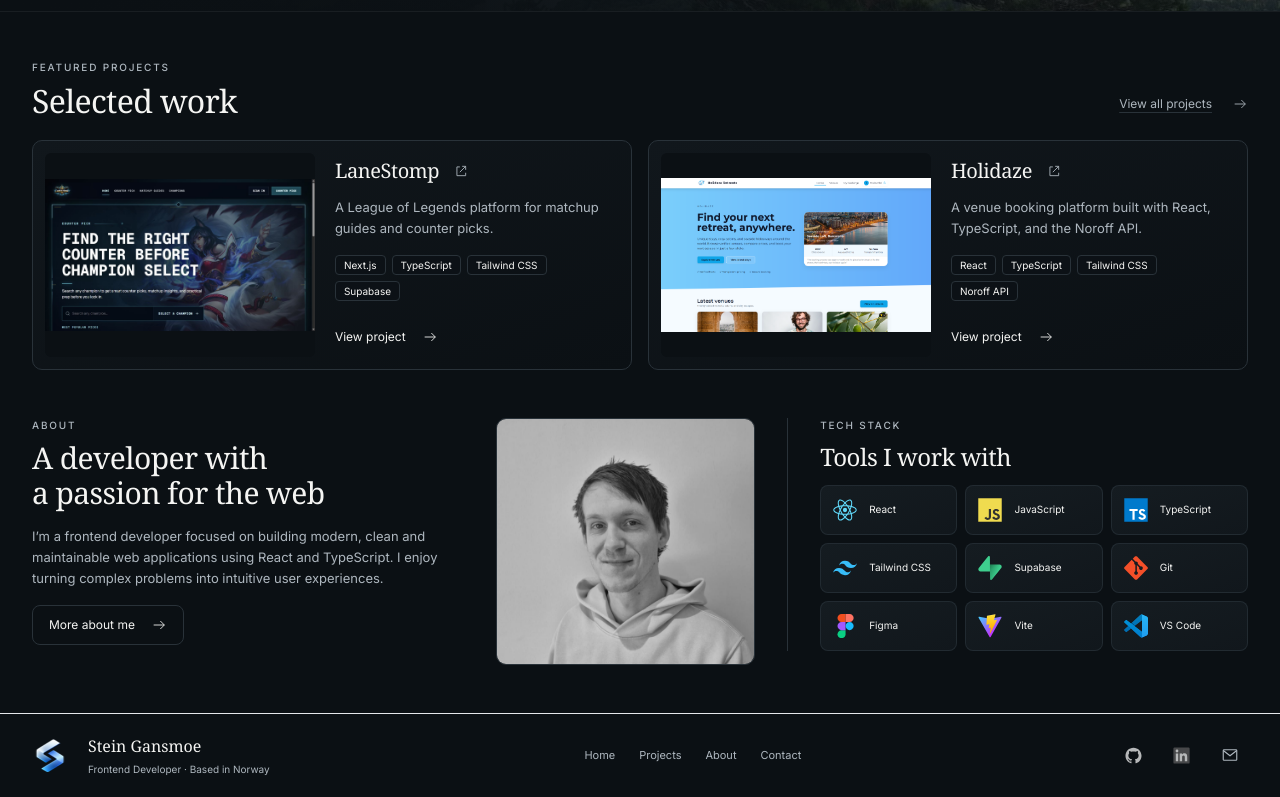
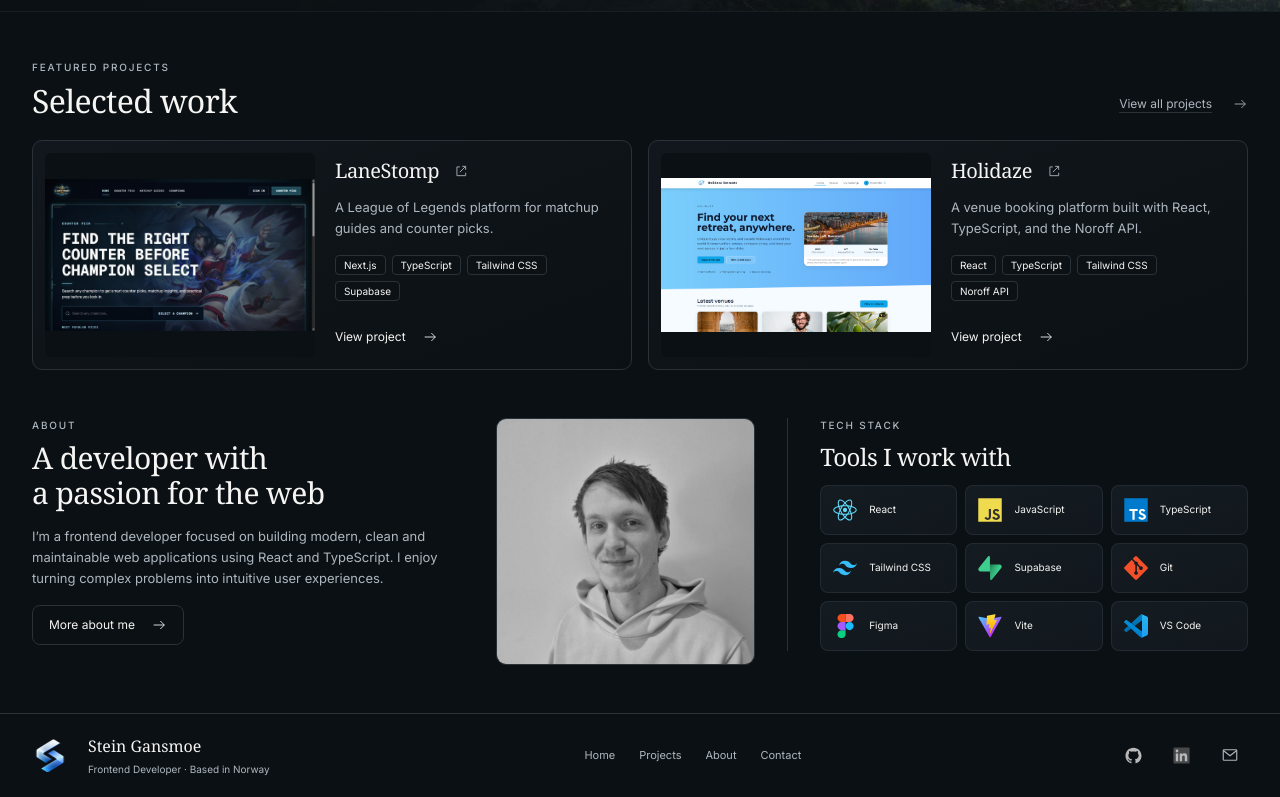
Before and after one commit to SteinGansmoe/portfolio, a React (Vite) app: page / in a window 1280 px wide. Shown: the part 459-1256 px from the top of the page. Built offline with nearby package versions, Linux system fonts and the light colour scheme.

Commit message:
Corrected border color on Footer

```diff
--- a/src/components/layout/Footer.tsx
+++ b/src/components/layout/Footer.tsx
@@ -4,7 +4,7 @@
 
 export function Footer() {
   return (
-    <footer className="border-t bg-portfolio-background font-portfolio-sans text-portfolio-muted">
+    <footer className="border-t border-portfolio-border bg-portfolio-background font-portfolio-sans text-portfolio-muted">
       <div className="portfolio-container">
         <div className="flex flex-col gap-6 border-portfolio-border py-5 md:flex-row md:flex-wrap md:items-center md:justify-between">
           <Link
```
